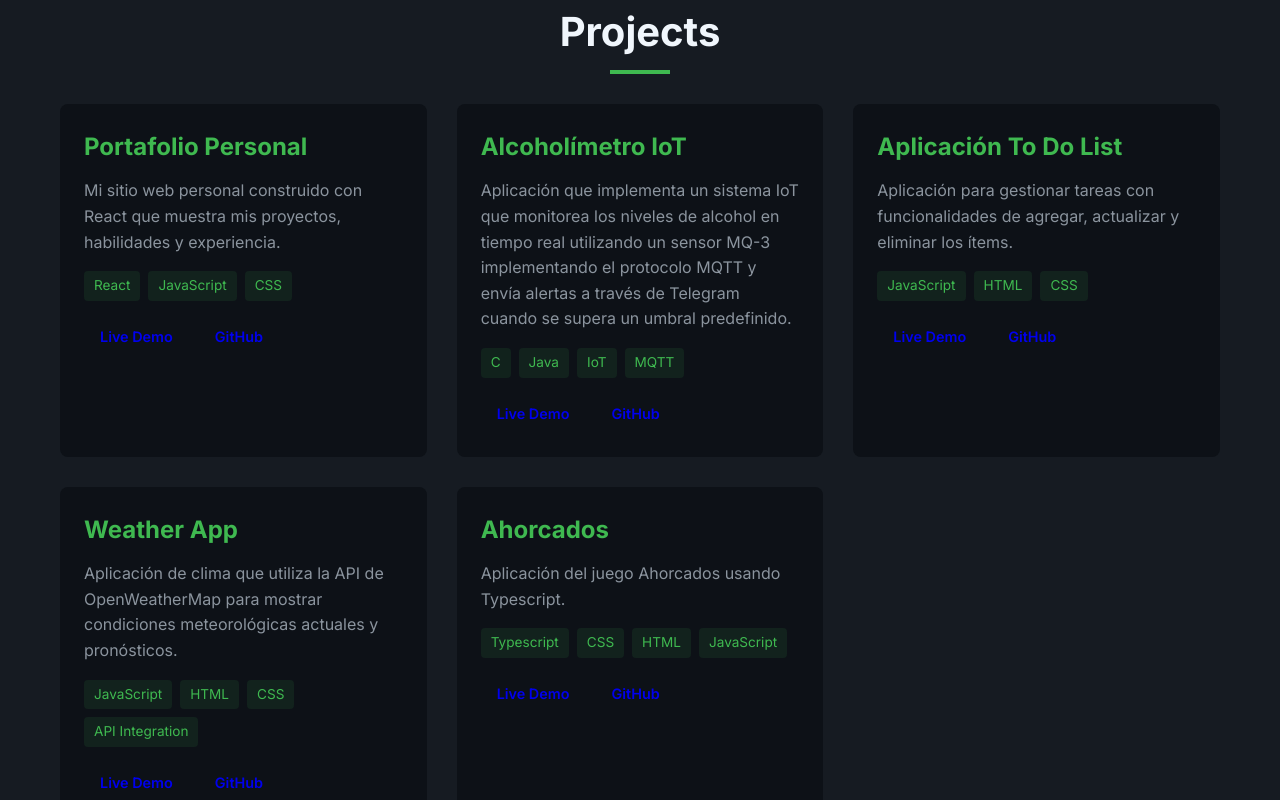
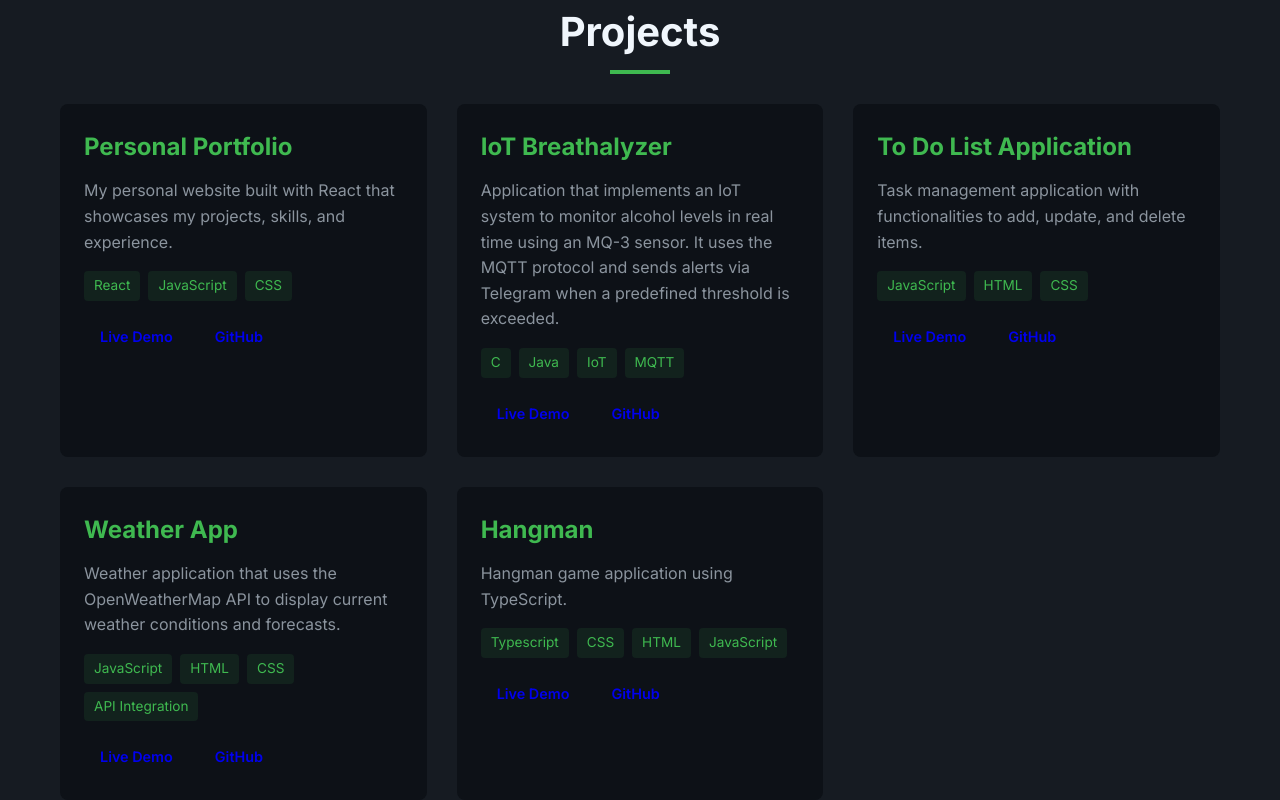
Before and after one commit to angysof16/portfolio-app, a React (Create React App) app: page / in a window 1280 px wide. Shown: the part 880-1680 px from the top of the page. Built offline with nearby package versions, Linux system fonts and the light colour scheme.

Commit message:
Language changes

```diff
--- a/src/components/Education.js
+++ b/src/components/Education.js
@@ -5,18 +5,18 @@ function Education() {
   const education = [
     {
       id: 1,
-      degree: "Ingeniería de Sistemas",
+      degree: "Systems Engineering",
       institution: "Pontificia Universidad Javeriana",
       duration: "2023 - 2027",
       description: "Bachelor of Systems Engineering",
     },
     {
       id: 2,
-      degree: "Diplomado en Desarrollo Front-end con ReactJS",
+      degree: "Diploma in Front-end Development with ReactJS",
       institution: "Campus FIMLM",
       duration: "2022",
       description:
-        "Curso dedicado al diseño, desarrollo, y mantenimiento del Front-end de una página Web empleando ReactJS",
+        "Course dedicated to the design, development, and maintenance of the front-end of a website using ReactJS.",
     },
   ];
 
--- a/src/components/Projects.js
+++ b/src/components/Projects.js
@@ -5,26 +5,26 @@ function Projects() {
   const projects = [
     {
       id: 1,
-      title: "Portafolio Personal",
+      title: "Personal Portfolio",
       description:
-        "Mi sitio web personal construido con React que muestra mis proyectos, habilidades y experiencia.",
+        "My personal website built with React that showcases my projects, skills, and experience.",
       technologies: ["React", "JavaScript", "CSS"],
       link: "https://angysof16.github.io/portfolio-app/",
       github: "https://github.com/angysof16/portfolio-app",
     },
     {
       id: 2,
-      title: "Alcoholímetro IoT",
-      description: "Aplicación que implementa un sistema IoT que monitorea los niveles de alcohol en tiempo real utilizando un sensor MQ-3 implementando el protocolo MQTT y envía alertas a través de Telegram cuando se supera un umbral predefinido.",
+      title: "IoT Breathalyzer",
+      description: "Application that implements an IoT system to monitor alcohol levels in real time using an MQ-3 sensor. It uses the MQTT protocol and sends alerts via Telegram when a predefined threshold is exceeded.",
       technologies: ["C", "Java", "IoT", "MQTT"],
       link: "https://www.youtube.com/watch?v=1chsSwvc5q8",
       github: "https://github.com/angysof16/AlcoholimetroIoT",
     },
     {
       id: 3,
-      title: "Aplicación To Do List",
+      title: "To Do List Application",
       description:
-        "Aplicación para gestionar tareas con funcionalidades de agregar, actualizar y eliminar los ítems.",
+        "Task management application with functionalities to add, update, and delete items.",
       technologies: ["JavaScript", "HTML", "CSS"],
       link: "https://todolist-sofiaguerra.netlify.app/",
       github: "https://github.com/angysof16/M4U3ToDoListSofiaGuerra",
@@ -33,15 +33,15 @@ function Projects() {
       id: 4,
       title: "Weather App",
       description:
-        "Aplicación de clima que utiliza la API de OpenWeatherMap para mostrar condiciones meteorológicas actuales y pronósticos.",
+        "Weather application that uses the OpenWeatherMap API to display current weather conditions and forecasts.",
       technologies: ["JavaScript", "HTML", "CSS", "API Integration"],
       link: "https://openweathermap-api-sofiaguerra.netlify.app/",
       github: "https://github.com/angysof16/Openweathermap-API",
     },
     {
       id: 5,
-      title: "Ahorcados",
-      description: "Aplicación del juego Ahorcados usando Typescript.",
+      title: "Hangman",
+      description: "Hangman game application using TypeScript.",
       technologies: ["Typescript", "CSS", "HTML", "JavaScript"],
       link: "https://ahorcados-react-sofiaguerra.netlify.app/",
       github: "https://github.com/angysof16/Ahorcados-React-TS",
```
